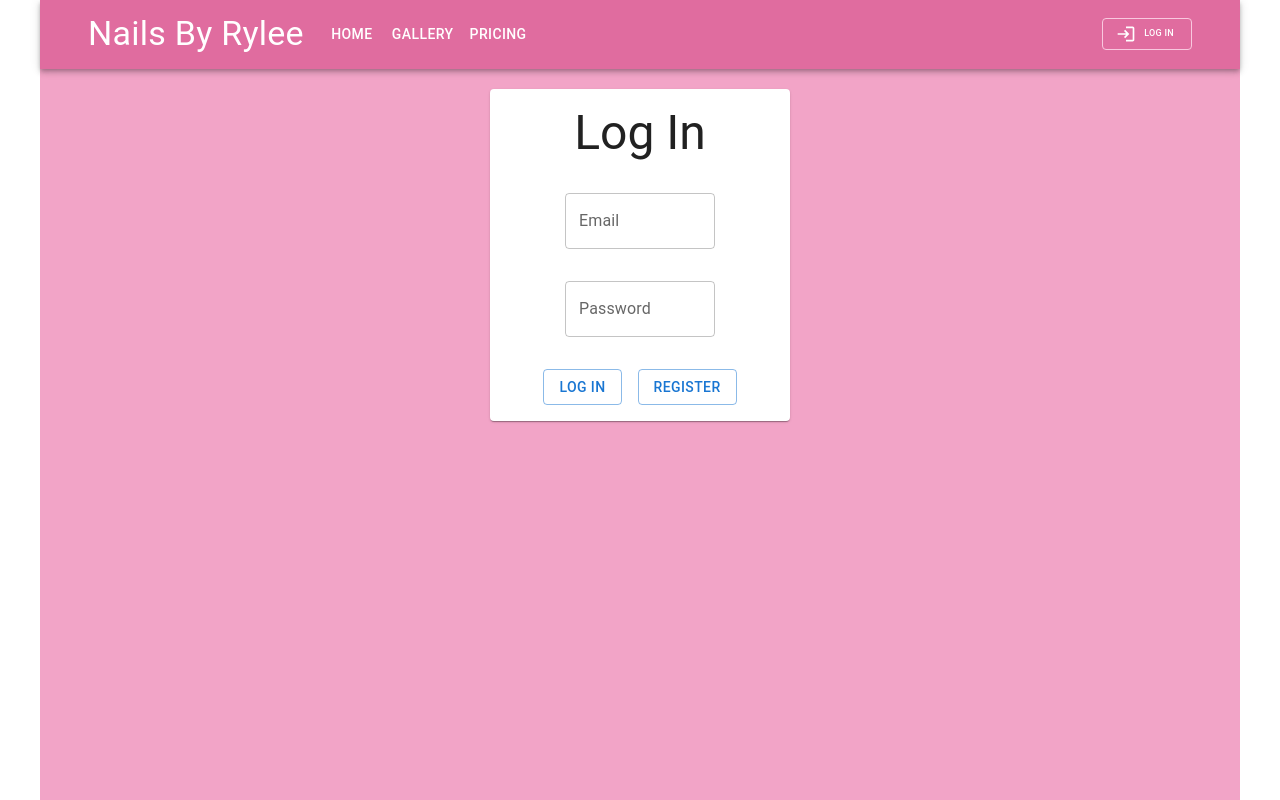
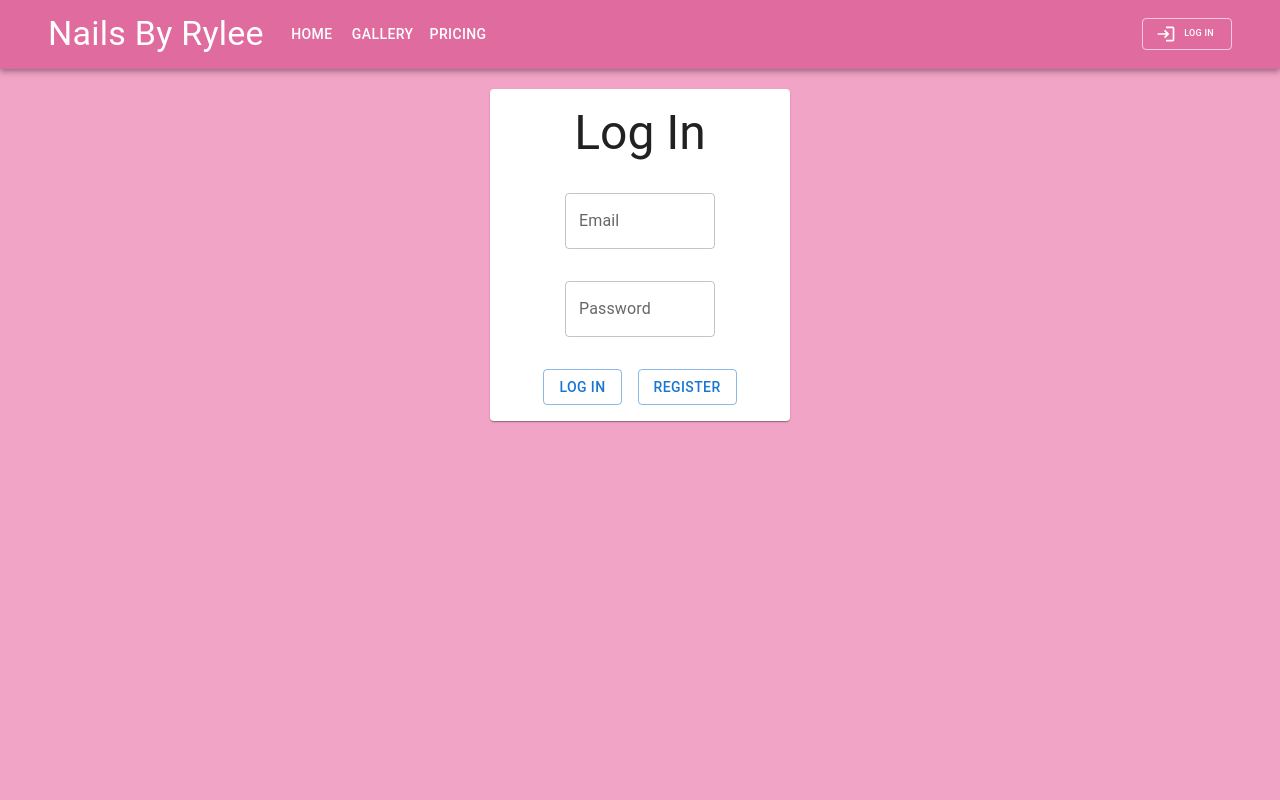
Before and after one commit to Jabene/nbr-v2, a React (Create React App) app: page /log-in in a window 1280 px wide. Built offline with nearby package versions, Linux system fonts and the light colour scheme.

Commit message:
Improve error handling

```diff
--- a/src/components/App/App.js
+++ b/src/components/App/App.js
@@ -21,7 +21,7 @@ function App() {
   }
 
   return (
-      <Container maxWidth='lg' sx={{p: '0px !important', backgroundColor: '#F2A4C7', minHeight: {xs: '100vh'}}}>
+      <Container maxWidth='xxl' sx={{p: '0px !important', backgroundColor: '#F2A4C7', minHeight: {xs: '100vh'}}}>
         <div className="App">
           <Header user={user} toggleDrawerLeft={toggleDrawerLeft} toggleDrawerRight={toggleDrawerRight}/>
           <Routes>
--- a/src/components/LogIn/LogIn.js
+++ b/src/components/LogIn/LogIn.js
@@ -29,7 +29,6 @@ const LogIn = ({ updateUser }) => {
   }
 
   const saveUserInfo = user => {
-    console.log(user)
     updateUser(user)
     localStorage.setItem('user', JSON.stringify(user))
   }
@@ -49,14 +48,9 @@ const LogIn = ({ updateUser }) => {
     newUser[0] ? saveUserInfo(newUser[0]) : handleError(true, 'That email already exists')
   }
 
-  const handleSubmit = e => {
-    e.preventDefault()
-    console.log('hi')
-  }
-
   return (
     <Paper sx={{mt: '20px', }}>
-      <form className='log-in-form' onSubmit={handleSubmit}>
+      <form className='log-in-form'>
         <Typography variant='h3' my={2}>Log In</Typography>
         {register &&
           <>
```
